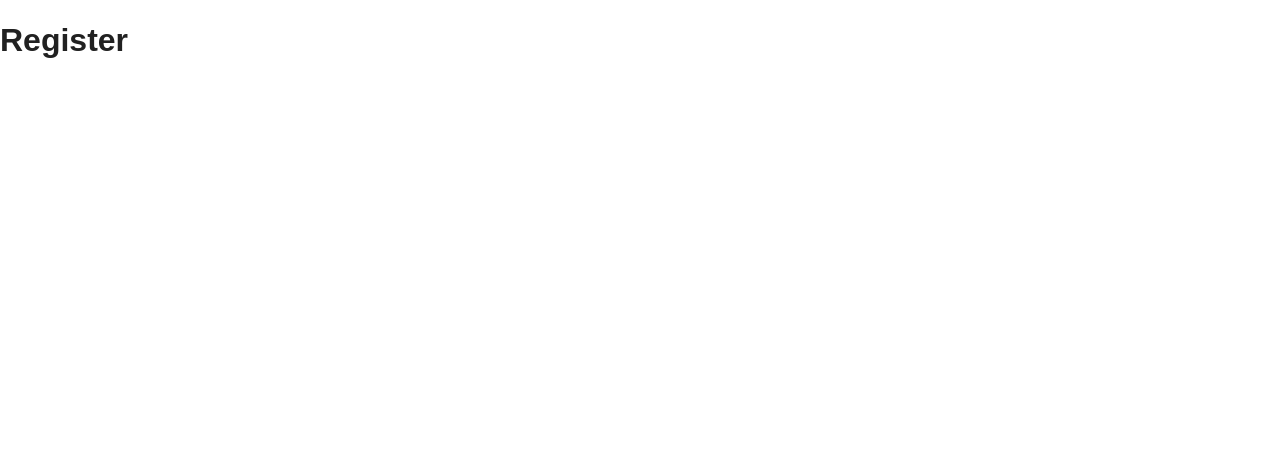
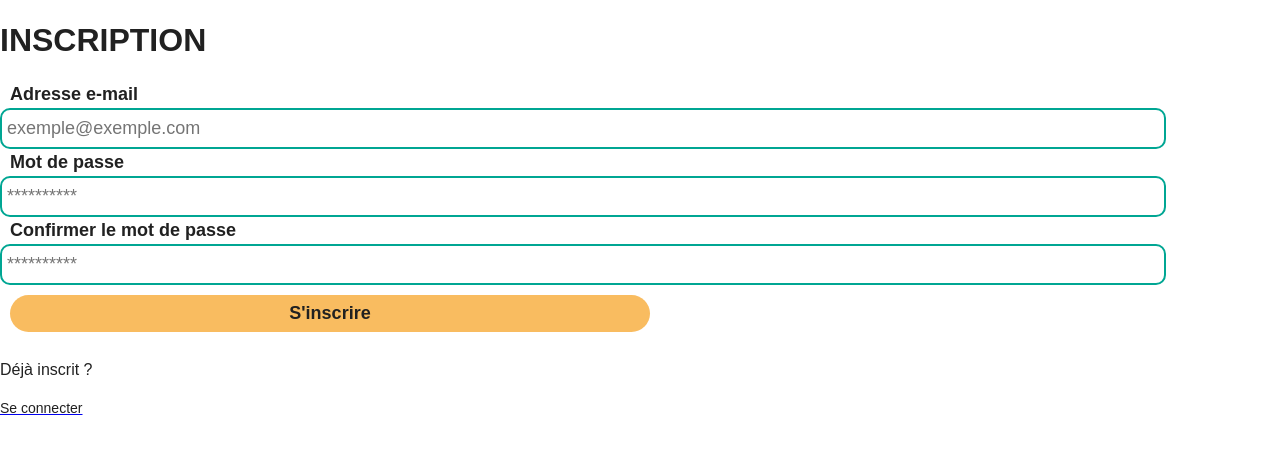
Before and after one commit to Agrumee/moinscestbien, a React (Vite) app in the folder front/: page /register in a window 1280 px wide. Shown: the top 454 px of the page. Built offline with nearby package versions, Linux system fonts and the light colour scheme.

Commit message:
update AddNew page + Register Page

```diff
--- a/front/src/pages/AddNew.tsx
+++ b/front/src/pages/AddNew.tsx
@@ -1,20 +1,71 @@
-import CountButton from "../components/molecules/CountButton/CountButton";
-import { useState } from "react";
+// import CountButton from "../components/molecules/CountButton/CountButton";
+// import Dropdown from "../components/molecules/Dropdown/Dropdown";
+// import Label from "../components/atoms/Label/Label";
+// import Heading from "../components/atoms/Heading/Heading";
+// import Button from "../components/atoms/Button/Button";
+// import Paragraph from "../components/atoms/Paragraph/Paragraph";
+// import { useState } from "react";
 
-const AddNew = () => {
-  const [count, setCount] = useState(0);
+// const AddNew = () => {
+//     const [currentProduct, setCurrentProduct] = useState("")
+//     const [productList, setProductList] = useState("")
+//     const [currentUnity, setCurrentUnity] = useState("")
+//     const [unityList, setUnityList] = useState("")
+//     const [currentMotivation, setCurrentMotivaiton] = useState("")
+//     const [motivationList, setMotivationList] = useState("")
+//     //   const [count, setCount] = useState(0);
 
-  const handleCountChange = (value: number) => {
-      setCount(prevCount => prevCount + value);
-  };
+//   //   const handleCountChange = (value: number) => {
+//   //     setCount((prevCount) => prevCount + value);
+//   //   };
 
-  return (
-      <div>
-          <CountButton operation="plus" onClick={handleCountChange} />
-          <CountButton operation="minus" onClick={handleCountChange} />
-          <p>Current count: {count}</p>
-      </div>
-  );
-};
+//   const [email, setEmail] = useState("");
+//   const [password, setPassword] = useState("");
+//   return (
+//     <>
+//       <Heading level={1} content="Suivre un nouveau produit" />
+//       <Label content="Produit :" />
+//       <Dropdown
+//         label= ""
+//         contentList={label:"", value:"", ""}
+//         // value={email}
+//         // onChange={(e) => setEmail(e.target.value)}
+//       />
+//       <Label content="Unité :" />
+//       <Input
+//         className="large-input"
+//         placeholder="**********"
+//         type="password"
+//         // value={password}
+//         // onChange={(e) => setPassword(e.target.value)}
+//       />
+//       <Label content="Motivation :" />
+//       <Input
+//         className="large-input"
+//         placeholder="**********"
+//         type="password"
+//         // value={confirmedPassword}
+//         // onChange={(e) => setConfirmedPassword(e.target.value)}
+//       />
+//       {/* <Button
+//         className="primary"
+//         content="S'inscrire"
+//         onClick={handleRegister}
+//       /> */}
+//       <div>
+//         <Paragraph content="Déjà inscrit ?" size="medium" color="black" />
+//         <a href="/login">
+//           <Paragraph content="Se connecter" />
+//         </a>
+//       </div>
+//     </>
 
-export default AddNew;
+//     //   <div>
+//     //       <CountButton operation="plus" onClick={handleCountChange} />
+//     //       <CountButton operation="minus" onClick={handleCountChange} />
+//     //       <p>Current count: {count}</p>
+//     //   </div>
+//   );
+// };
+
+// export default AddNew;
--- a/front/src/pages/Auth/Register.tsx
+++ b/front/src/pages/Auth/Register.tsx
@@ -1,5 +1,70 @@
+import Input from "../../components/atoms/Input/Input";
+import Label from "../../components/atoms/Label/Label";
+import Heading from "../../components/atoms/Heading/Heading";
+import Button from "../../components/atoms/Button/Button";
+import Paragraph from "../../components/atoms/Paragraph/Paragraph";
+
+import { useState } from "react";
+
 const Register = () => {
-  return <h1>Register</h1>;
-  };
+  const [email, setEmail] = useState("");
+  const [password, setPassword] = useState("");
+  const [confirmedPassword, setConfirmedPassword] = useState("");
 
-  export default Register;
+  const handleRegister = () => {
+    console.log("inscrit !")
+  }
+
+  function getCookie(name: string): string | undefined {
+    const value = `; ${document.cookie}`;
+    const parts = value.split(`; ${name}=`);
+    if (parts.length === 2) return parts.pop()?.split(";").shift();
+    return undefined;
+  }
+
+  return (
+    <>
+      <Heading level={1} content="INSCRIPTION" />
+      <Label content="Adresse e-mail" />
+      <Input
+        className="large-input"
+        placeholder="exemple@exemple.com"
+        value={email}
+        onChange={(e) => setEmail(e.target.value)}
+      />
+      <Label content="Mot de passe" />
+      <Input
+        className="large-input"
+        placeholder="**********"
+        type="password"
+        value={password}
+        onChange={(e) => setPassword(e.target.value)}
+      />
+      <Label content="Confirmer le mot de passe" />
+      <Input
+        className="large-input"
+        placeholder="**********"
+        type="password"
+        value={confirmedPassword}
+        onChange={(e) => setConfirmedPassword(e.target.value)}
+      />
+      <Button
+        className="primary"
+        content="S'inscrire"
+        onClick={handleRegister}
+      />
+      <div>
+        <Paragraph
+          content="Déjà inscrit ?"
+          size="medium"
+          color="black"
+        />
+        <a href="/login">
+          <Paragraph content="Se connecter" />
+        </a>
+      </div>
+    </>
+  );
+};
+
+export default Register;
```
Also changed, not shown: 1 other file (tests, documents, lock files or other folders).
